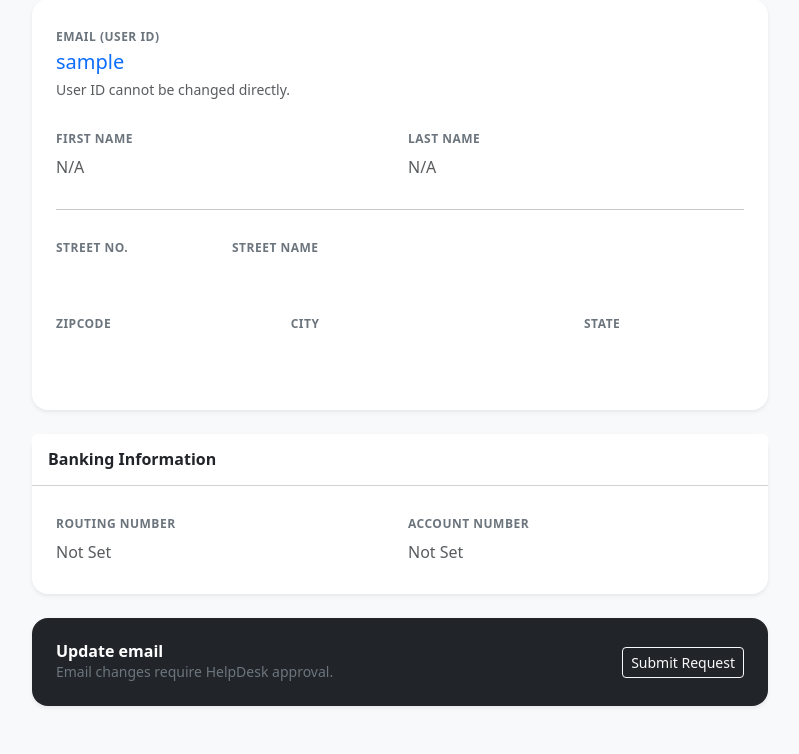
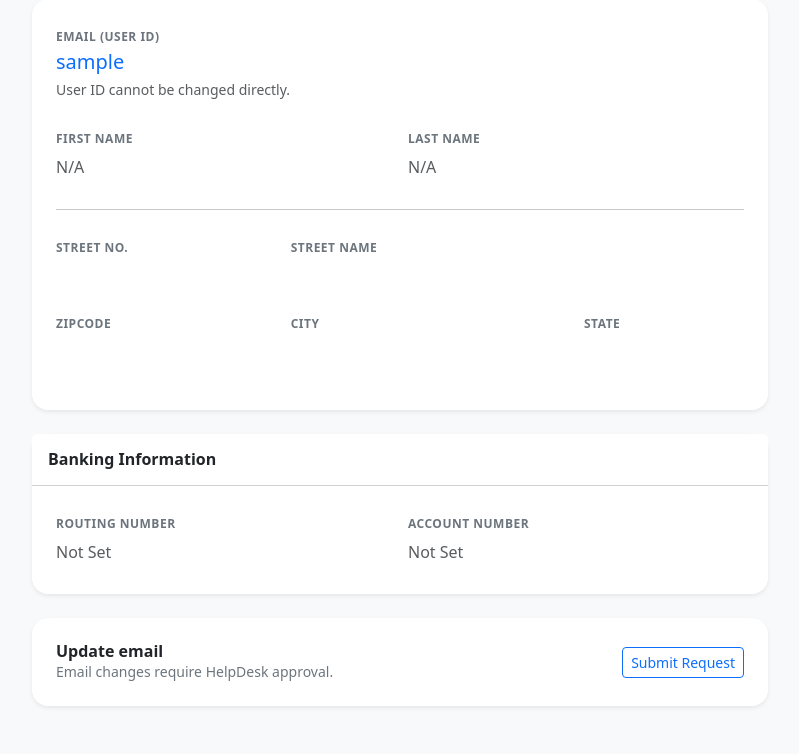
Before and after one commit to jacobm-gavin/431W-nittany-auction, a Flask app: page /my_account in a window 1280 px wide. Shown: the part 168-922 px from the top of the page, without its empty margins (240-1039 px from the left). Run offline with Flask 3, Linux system fonts and the light colour scheme; the visitor is signed in with stand-in values (Sample User, id 1); data that the repository does not hold is empty.

Commit message:
my_account page: update styling and small bug fixes

```diff
--- a/src/main.py
+++ b/src/main.py
@@ -3,6 +3,7 @@ from flask import Flask, render_template, request, redirect, url_for, session, f
 import hashlib
 import mysql.connector
 from dotenv import load_dotenv
+import random
 
 app = Flask(__name__)
 app.secret_key = "secret_key"
--- a/src/templates/my_account.html
+++ b/src/templates/my_account.html
@@ -41,7 +41,7 @@
 
                 {% with messages = get_flashed_messages() %}
                     {% for message in messages %}
-                        <div class="alert alert-success alert-dismissible fade show" role="alert">
+                        <div class="alert alert-primary alert-dismissible fade show" role="alert">
                             {{ message }}
                             <button type="button" class="btn-close" data-bs-dismiss="alert" aria-label="Close"></button>
                         </div>
@@ -86,11 +86,11 @@
                             <hr class="my-4">
 
                             <div class="row g-3 mb-3">
-                                <div class="col-md-3">
+                                <div class="col-md-4">
                                     <label class="card-label">Street No.</label>
                                     <input type="text" name="street_num" class="form-control" value="{{ user_info.street_num or '' }}">
                                 </div>
-                                <div class="col-md-9">
+                                <div class="col-md-8">
                                     <label class="card-label">Street Name</label>
                                     <input type="text" name="street_name" class="form-control" value="{{ user_info.street_name or '' }}">
                                 </div>
@@ -117,7 +117,7 @@
                             </div>
 
                             <div class="mt-4 btn-save">
-                                <button type="submit" class="btn btn-success px-5 fw-bold">Save Profile Changes</button>
+                                <button type="submit" class="btn btn-primary px-5 fw-bold">Save Profile Changes</button>
                                 <button type="button" class="btn btn-link text-muted" onclick="location.reload()">Cancel</button>
                             </div>
                         </div>
@@ -159,19 +159,19 @@
                             {% endif %}
 
                             <div class="mt-4 btn-save">
-                                <button type="submit" class="btn btn-success px-5 fw-bold">Update Financials</button>
+                                <button type="submit" class="btn btn-primary px-5 fw-bold">Update Financials</button>
                             </div>
                         </div>
                     </div>
                 </form>
 
-                <div class="card shadow-sm border-0 rounded-4 bg-dark text-white">
+                <div class="card shadow-sm border-0 rounded-4">
                     <div class="card-body p-4 d-flex justify-content-between align-items-center">
                         <div>
                             <h6 class="fw-bold m-0">Update email</h6>
                             <p class="small text-secondary m-0">Email changes require HelpDesk approval.</p>
                         </div>
-                        <button class="btn btn-sm btn-outline-light" onclick="showEmailPrompt()">Submit Request</button>
+                        <button class="btn btn-sm btn-outline-primary" onclick="showEmailPrompt()">Submit Request</button>
                     </div>
                 </div>
 
@@ -203,5 +203,6 @@
             }
         }
     </script>
+    <script src="https://cdn.jsdelivr.net/npm/bootstrap@5.3.8/dist/js/bootstrap.bundle.min.js" integrity="sha384-FKyoEForCGlyvwx9Hj09JcYn3nv7wiPVlz7YYwJrWVcXK/BmnVDxM+D2scQbITxI" crossorigin="anonymous"></script>
 </body>
 </html>
```
